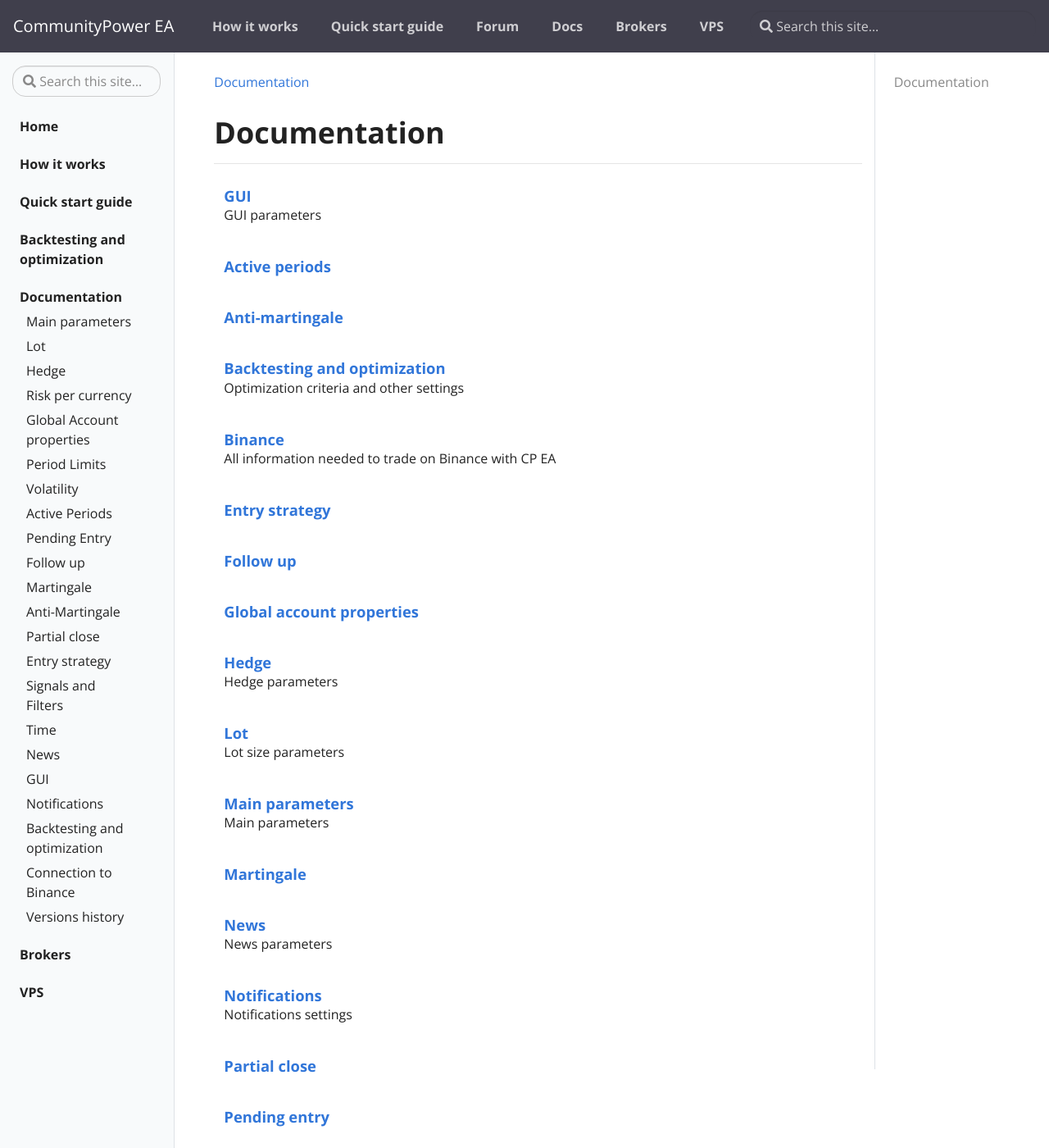
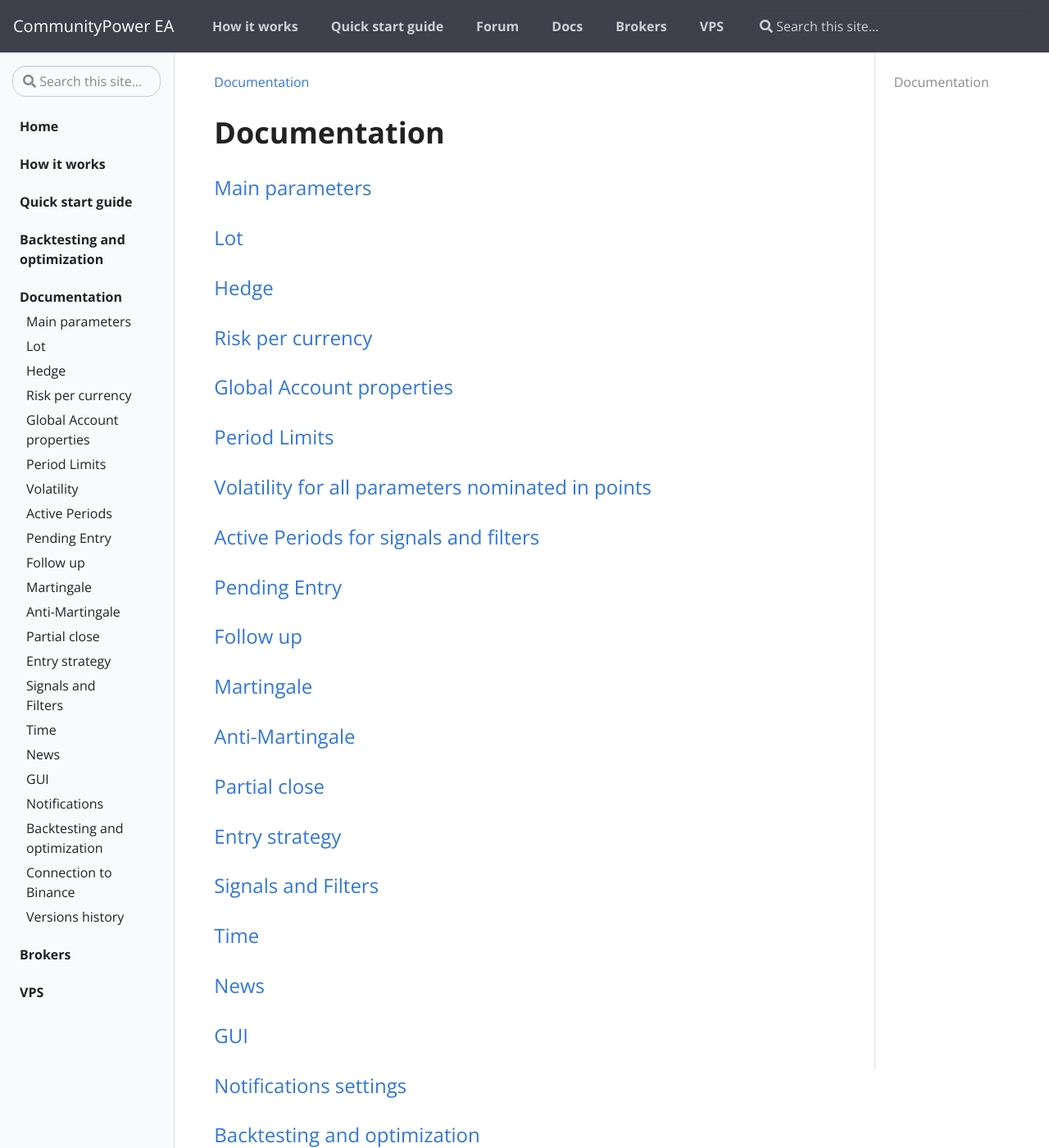
Before and after one commit to komposter/CommunityPowerEA.com, a Jekyll site: the page built from pages/docs.md, in a window 1280 px wide and 1400 px high. Shown: the whole window at 82% size. Built offline with Jekyll 4.4.1, drawn with Linux system fonts in a browser that asks for light colours; some of the changed text lies outside the part shown.

Commit message:
Content change

```diff
--- a/pages/docs.md
+++ b/pages/docs.md
@@ -6,11 +6,62 @@
 
 # Documentation
 
-<div class="section-index">
-    <hr class="panel-line">
-    {% for post in site.docs  %}
-    <div class="entry">
-    <h5><a href="{{ post.url | prepend: site.baseurl }}">{{ post.title }}</a></h5>
-    <p>{{ post.description }}</p>
-    </div>{% endfor %}
-</div>
+### [Main parameters](/docs/main)
+
+### [Lot](/docs/lot)
+
+### [Hedge](/docs/hedge)
+
+### [Risk per currency](/docs/risk-per-currency)
+
+### [Global Account properties](/docs/global-account-properties)
+
+### [Period Limits](/docs/period-limits)
+
+### [Volatility for all parameters nominated in points](/docs/volatility)
+
+### [Active Periods for signals and filters](/docs/active-periods)
+
+### [Pending Entry](/docs/pending-entry)
+
+### [Follow up](/docs/follow-up)
+
+### [Martingale](/docs/martingale)
+
+### [Anti-Martingale](/docs/anti-martingale)
+
+### [Partial close](/docs/partial-close)
+
+### [Entry strategy](/docs/entry-strategy)
+
+### [Signals and Filters](/docs/signals-and-filters)
+
+### [Time](/docs/time)
+
+### [News](/docs/news)
+
+### [GUI](/docs/GUI)
+
+### [Notifications settings](/docs/notifications-settings)
+
+### [Backtesting and optimization](/docs/backtesting-and-optimization)
+
+### [Connection to Binance](/docs/binance)
+
+### [Versions history](/docs/versions-history)
+
+[//]: # (<div class="section-index">)
+
+[//]: # (    <hr class="panel-line">)
+
+[//]: # (    {% for post in site.docs  %}        )
+
+[//]: # (    <div class="entry">)
+
+[//]: # (    <h5><a href="{{ post.url | prepend: site.baseurl }}">{{ post.title }}</a></h5>)
+
+[//]: # (    <p>{{ post.description }}</p>)
+
+[//]: # (    </div>{% endfor %})
+
+[//]: # (</div>)
```
